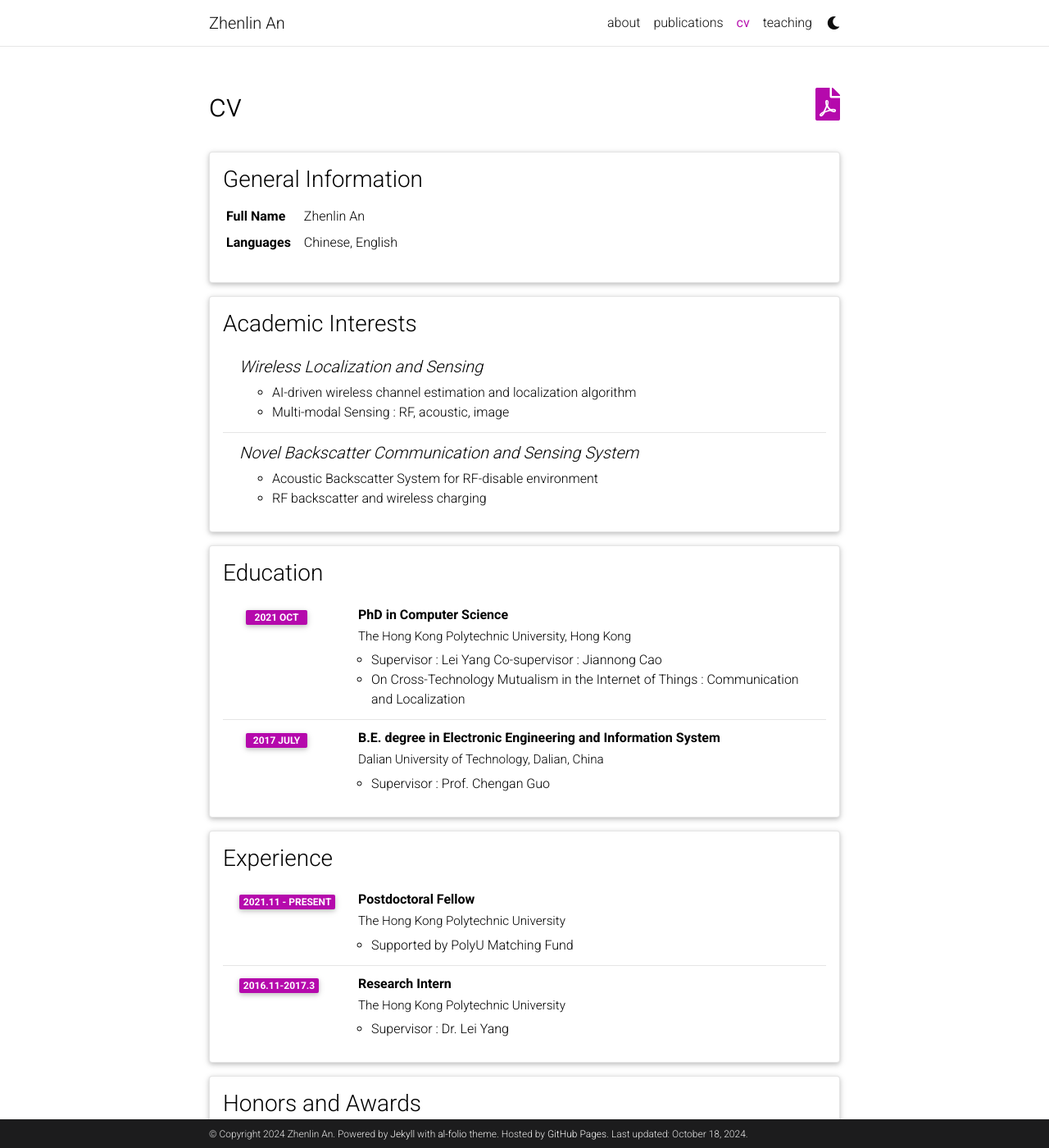
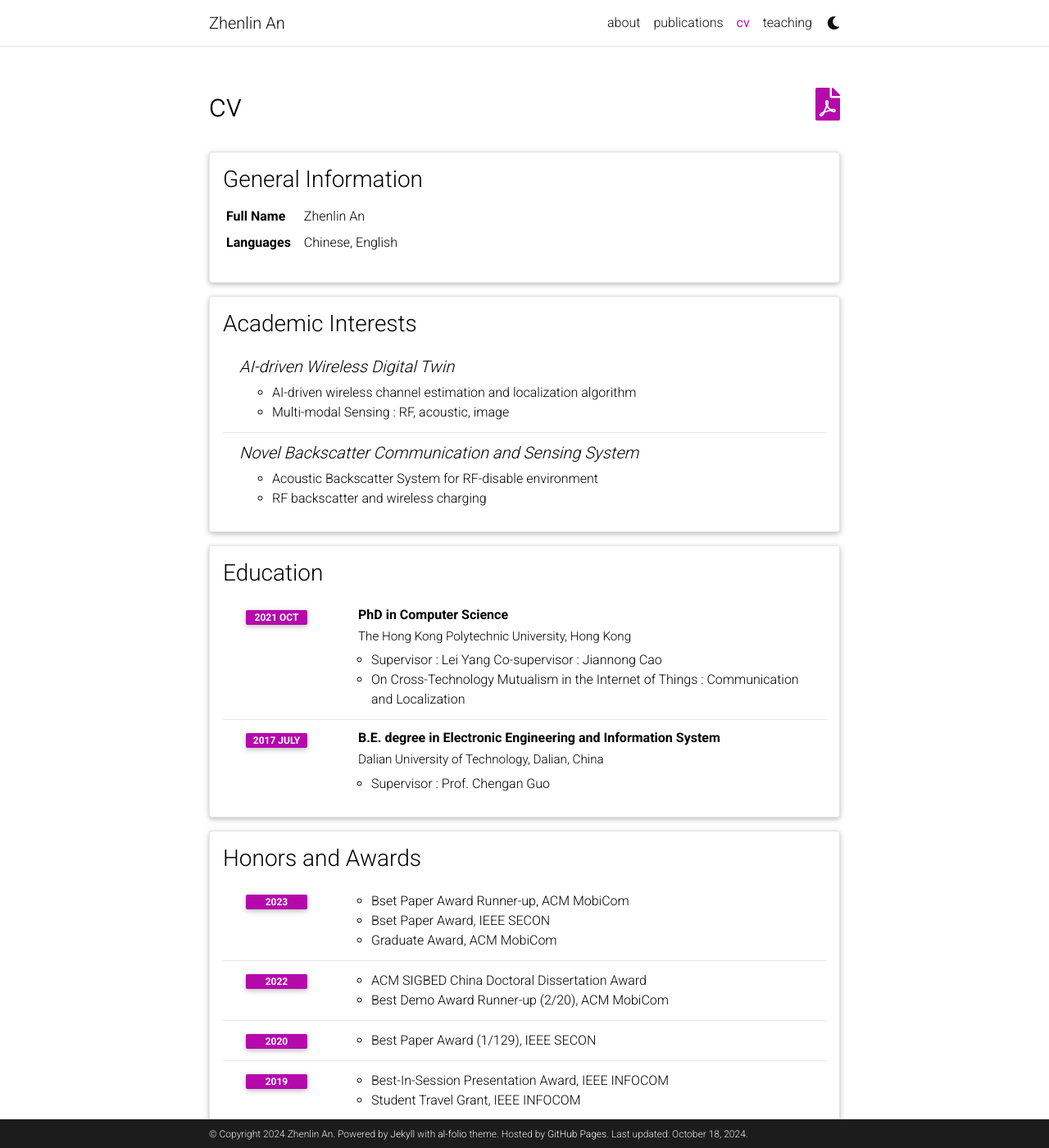
Before and after one commit to Anplus/anplus.github.io, a Jekyll site: the page built from _pages/cv.md, in a window 1280 px wide and 1400 px high. Shown: the whole window at 82% size. Built offline with Jekyll 4.4.1, drawn with Linux system fonts in a browser that asks for light colours; comment, search, counter and statistics services are not loaded; a style sheet for code colours, icons or effects is not loaded.

Commit message:
Update cv.yml

```diff
--- a/_data/cv.yml
+++ b/_data/cv.yml
@@ -9,7 +9,7 @@
 - title: Academic Interests
   type: nested_list
   contents:
-    - title: Wireless Localization and Sensing
+    - title: AI-driven Wireless Digital Twin
       items:
         - AI-driven wireless channel estimation and localization algorithm
         - Multi-modal Sensing &#58 RF, acoustic, image
@@ -32,21 +32,6 @@
       year: 2017 July
       description:
         - Supervisor &#58 Prof. Chengan Guo
-
-- title: Experience
-  type: time_table
-  contents:
-    - title: Postdoctoral Fellow
-      institution: The Hong Kong Polytechnic University
-      year: 2021.11 - Present
-      description:
-        - Supported by PolyU Matching Fund
-
-    - title: Research Intern
-      institution: The Hong Kong Polytechnic University
-      year: 2016.11-2017.3
-      description:
-        - Supervisor &#58 Dr. Lei Yang
 
 - title: Honors and Awards
   type: time_table
```
